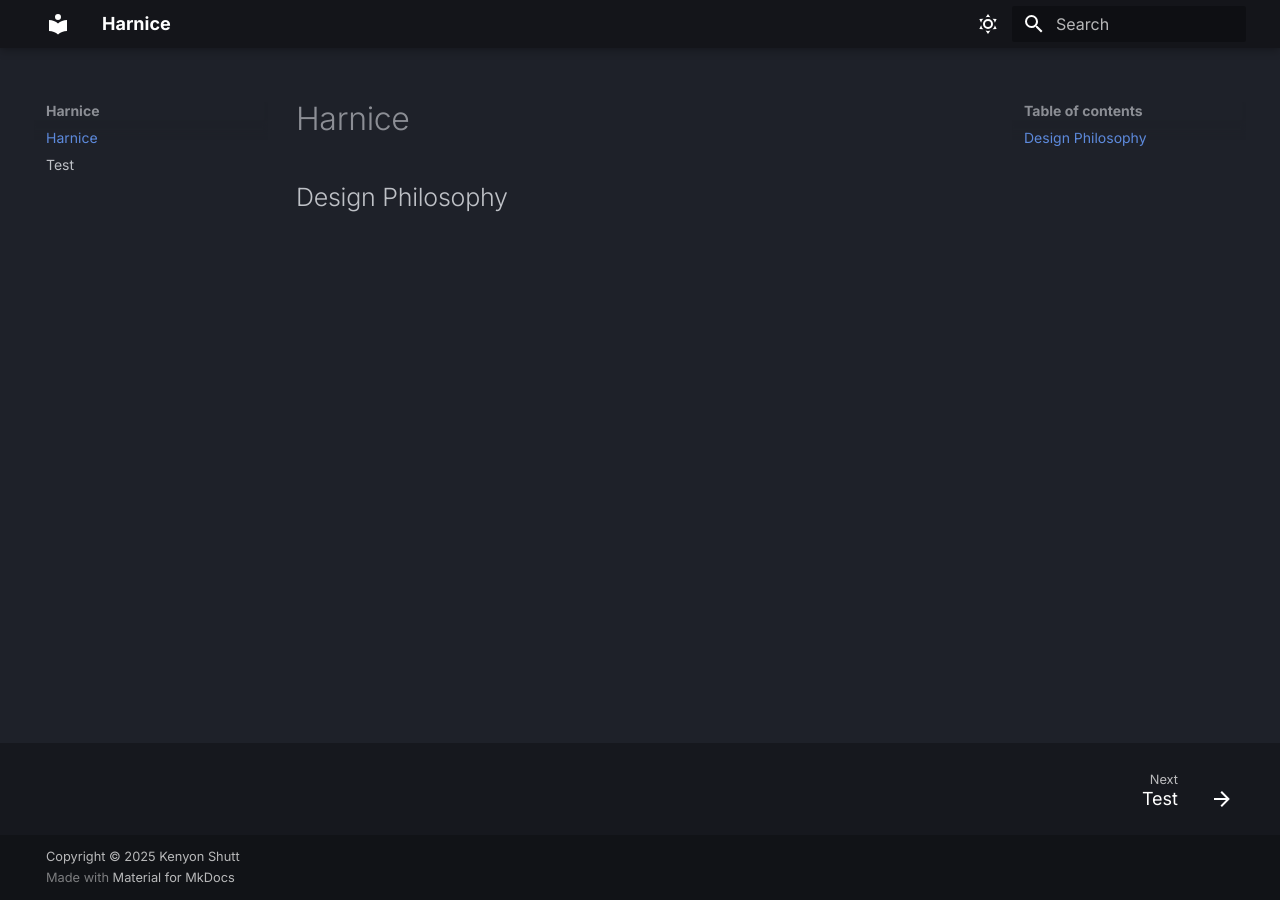
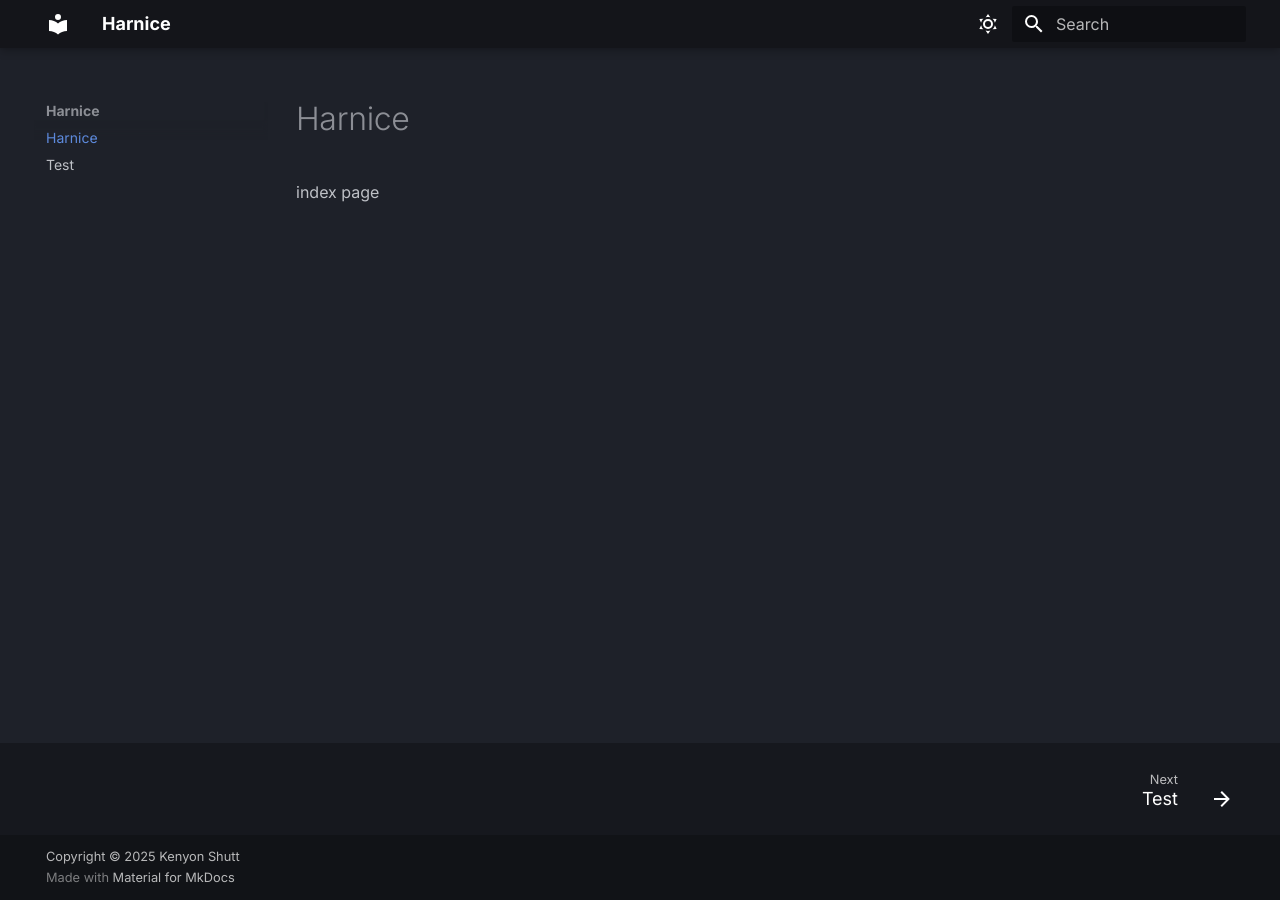
Before and after one commit to harnice/Harnice, an MkDocs documentation site: the page built from docs/index.md, in a window 1280 px wide. Built offline with MkDocs 1.6.1 and Material for MkDocs 9.7.7, drawn with Linux system fonts in a browser that asks for light colours; some web fonts are replaced.

Commit message:
nojeykll

```diff
--- a/docs/index.md
+++ b/docs/index.md
@@ -1,3 +1,3 @@
 # Harnice
 
-## Design Philosophy
+index page
```
Also changed, not shown: docs/test.md (+2 -0 lines).
